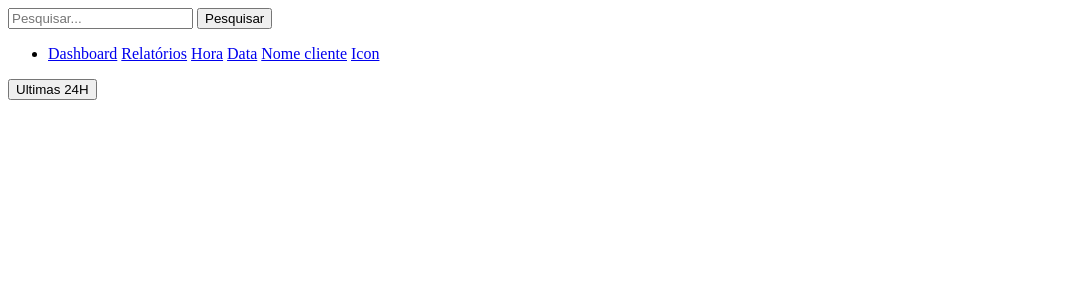
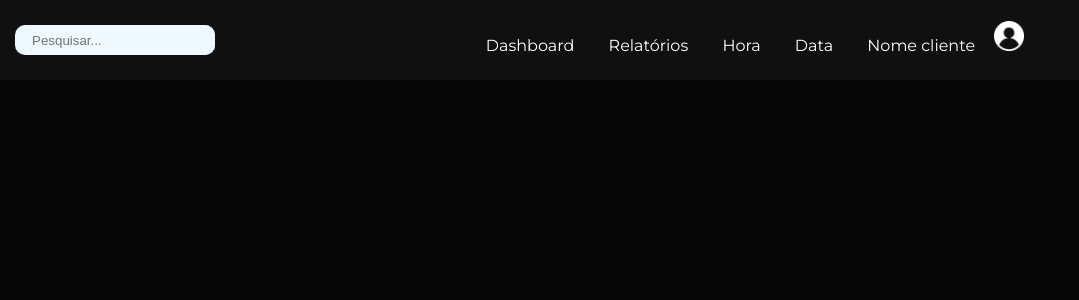
Before and after one commit to Squad7FICR/Recife-Tecnologia, a PHP site: page /dashboard.html in a window 1280 px wide. Shown: the top 300 px of the page, without its empty margins (0-1079 px from the left). Run offline with PHP 8.4, Linux system fonts and the light colour scheme.

Commit message:
Dashboard
Modifiquei todo menu do dashboard, porém está pendente de algumas alterações no css.

```diff
--- /dev/null
+++ b/web/css/dashboard/dashboard.css
@@ -0,0 +1,45 @@
+/**ESTILIZAÇÃO DO MENU**/
+
+.container nav ul li{
+    max-width: 100%;
+    color: var(--cor-B0);
+    box-sizing: border-box;
+    display: inline-block;
+    align-items: center;
+    padding: 15px;
+
+}
+
+.containerdocontainer{
+    background-color: var(--cor-P2);
+    max-width: 100%;
+    height: 10vh;
+    display: flex;
+    align-items: center;
+}
+
+.container-user{
+    display: inline-block;
+    cursor: pointer;
+}
+
+.img-user{
+    filter: invert();
+    width: 30px;
+    height: 30px;
+    margin-top: 10px;
+}
+
+.container-search, .search{
+    width: 200px;
+    height: 30px;
+    margin-left: 15px;
+    border-radius: 10px;
+    border: none;
+    background-color: aliceblue;
+    display: inline-flex;
+    justify-content: center;
+}
+.search:focus{
+    outline: none;
+}
--- a/web/css/style.css
+++ b/web/css/style.css
@@ -3,6 +3,6 @@
 @import './utility/fonts.css';
 @import './utility/buttons.css';
 
-
+@import './dashboard/dashboard.css';
 @import './loginScreen/LoginScreen.css';
 @import './responsive/LoginResponse.css';
--- a/web/css/utility/colors.css
+++ b/web/css/utility/colors.css
@@ -1,5 +1,7 @@
 :root {
-    --cor-P0: #000000;
+    --cor-P0: #070707;
+    --cor-P1: #000000;
+    --cor-P2: #101010;
     --cor-B0: #FFFFFF;
     --COR-L0: #FF7707;
     --COR-C0: #B8B8B8;
--- a/web/css/utility/geral.css
+++ b/web/css/utility/geral.css
@@ -29,6 +29,7 @@
   list-style: none;
 }
 
+
 a {
   text-decoration: none;
   color: inherit;
@@ -42,3 +43,8 @@
 img[src$=".jpg"] {
   border-radius: 4px;
 }
+input[type="search"]:focus::-webkit-search-cancel-button {
+  -webkit-appearance: none;
+  appearance: none;
+  display: none;
+}
--- a/web/dashboard.html
+++ b/web/dashboard.html
@@ -4,45 +4,33 @@
 <head>
     <meta charset="UTF-8">
     <meta name="viewport" content="width=device-width, initial-scale=1.0">
-        <link rel="stylesheet" href="">
+    <link rel="stylesheet" href="css/style.css">
     <title>Dashboard</title>
 </head>
 
 <body>
 
-    <header>
-      <!--Search do header-->
-      <div class="Search">
-        <form action="/buscar" method="GET">
-            <input type="text" name="q" placeholder="Pesquisar..." />
-            <button type="submit">Pesquisar</button>
-        </form>
+    <header class="containerdocontainer"><!---Calma luiz é só um teste fdp-->
+        <div class="container-search">
+                <input type="search" name="search" placeholder="Pesquisar..." class="search"/>
         </div>
-
-      <!--Menu do header-->
-      <div class="menu_header">
-        <div class="menu_header">
+        <div class="container">
             <nav>
                 <ul>
-                    <li>
-                        <a href="#">Dashboard</a>
-                        <a href="#">Relatórios</a>
-                        <a href="#">Hora</a>
-                        <a href="#">Data</a>
-                        <a href="#">Nome cliente</a>
-                        <a href="#">Icon</a>
-                    </li>
+                    <li><a href="#">Dashboard</a></li>
+                    <li><a href="#">Relatórios</a></li>
+                    <li><a href="#">Hora</a></li>
+                    <li><a href="#">Data</a></li>
+                    <li><a href="#">Nome cliente</a></li>
+                    <div class="container-user"><img src="img/LoginScreen/user.png" alt="user" class="img-user"></div>
                 </ul>
             </nav>
         </div>
     </header>
 
     <main>
-    <div class="menu-buttons">
-    <button class="menu-button">Ultimas 24H</button>
-    </div>
 
-    <div class="containers-Dashboard">
+
 
         <!-- Três containers da parte superior -->
         <div class="container"></div>
@@ -69,4 +57,5 @@
     </footer>
 
 </body>
+
 </html>
```
Also changed, not shown: web/img/LoginScreen/user.png (added). Lines whose indentation alone changed are shown as unchanged.
